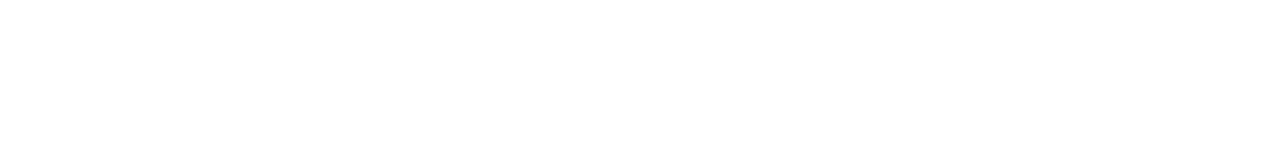
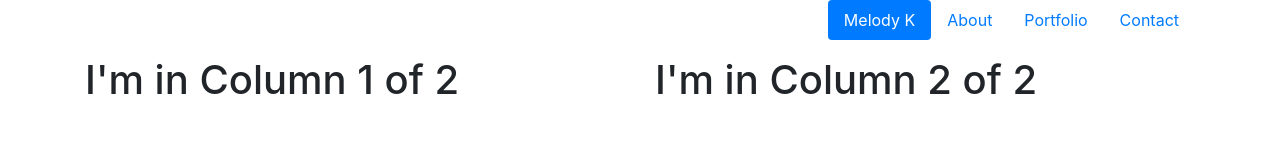
Before and after one commit to melodykirshberg/Responsive-Portfolio, a plain HTML site: page index.html in a window 1280 px wide. Drawn offline with nearby package versions, Linux system fonts and the light colour scheme.

Commit message:
update code to other html

```diff
--- a/index.html
+++ b/index.html
@@ -6,9 +6,55 @@
     <meta http-equiv="X-UA-Compatible" content="ie=edge">
     <title>About</title>
     <link rel="stylesheet" href="https://stackpath.bootstrapcdn.com/bootstrap/4.3.1/css/bootstrap.min.css" integrity="sha384-ggOyR0iXCbMQv3Xipma34MD+dH/1fQ784/j6cY/iJTQUOhcWr7x9JvoRxT2MZw1T" crossorigin="anonymous">
-
+    <link rel="stylesheet" href="style.css">
 </head>
 <body>
+
+        <div class="container">
+                <div class="row">
+                    <div class="col-md-4">
+                    </div>
+                    <div class="col-md-4">
+                    </div>
+                    <div class="col-md-4">
+                    </div>
+                </div>
+            </div>
+
+
+            <div class="container">
+                <div class="row">
+                    <div class="col-md-12">
+                        <ul class="info nav-pills">
+                            <ul class="nav justify-content-end">
+                                <li class="nav-item">
+                                    <a class="nav-link active" href="/index.html">Melody K</a>
+                                </li>
+                                <li class="nav-item">
+                                    <a class="nav-link" href="/index.html">About</a>
+                                </li>
+                                <li class="nav-item">
+                                    <a class="nav-link" href="/portfolio.html">Portfolio</a>
+                                </li>
+                                <li class="nav-item">
+                                    <a class="nav-link" href="/contact.html">Contact</a>
+                                </li>
+                            </ul>
+                        </ul>
+                    </div>
+                </div>
+
+                <div class="row">
+                    <div class="col-md-6">
+                        <h1>I'm in Column 1 of 2</h1>
+                    </div>
+                    <div class="col-md-6">
+                        <h1>I'm in Column 2 of 2</h1>
+                    </div>
+                </div>
+
+            </div>
+
 
 </body>
 <script src="https://code.jquery.com/jquery-3.3.1.slim.min.js" integrity="sha384-q8i/X+965DzO0rT7abK41JStQIAqVgRVzpbzo5smXKp4YfRvH+8abtTE1Pi6jizo" crossorigin="anonymous"></script>
```
Also changed, not shown: contact.html (+47 -1 lines), portfolio.html (+2 -30 lines).
